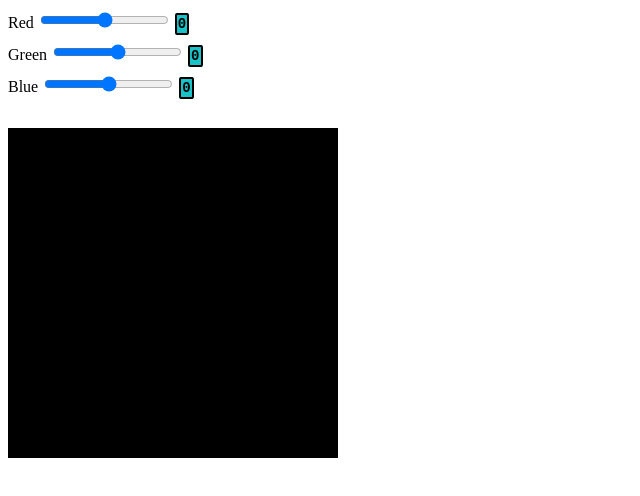
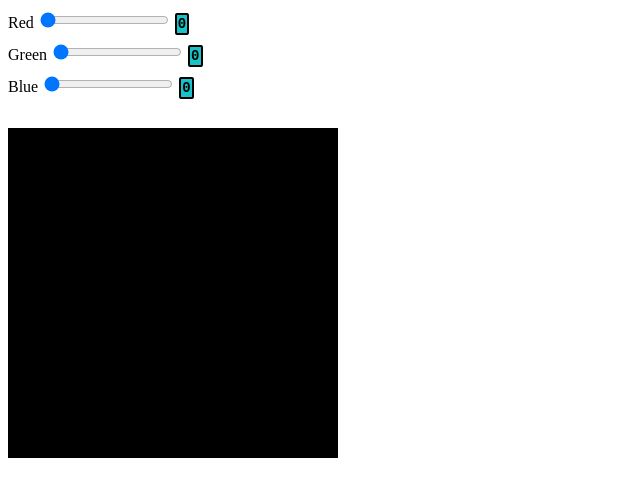
Before and after one commit to NickArch94/Color-Picker, a plain HTML site: page index.html in a window 1280 px wide. Shown: the whole page, without its empty margins (0-640 px from the left). Drawn offline with Linux system fonts and the light colour scheme.

Commit message:
added 'value=0' parameters to the red, green, and blue ranges in the HTML.

```diff
--- a/index.html
+++ b/index.html
@@ -14,6 +14,7 @@
             <label for="red">Red</label>
             <input type="range"
                    id="red"
+                   value="0"
                    min="0"
                    max="255"
                    class="picker">
@@ -23,6 +24,7 @@
             <label for="green">Green</label>
             <input type="range"
                    id="green"
+                   value="0"
                    min="0"
                    max="255"
                    class="picker">
@@ -32,6 +34,7 @@
             <label for="blue">Blue</label>
             <input type="range"
                    id="blue"
+                   value="0"
                    min="0"
                    max="255"
                    class="picker">
--- a/script.js
+++ b/script.js
@@ -9,6 +9,7 @@ function initColorPicker() {
         red: document.getElementById("red"),
         green: document.getElementById("green"),
         blue: document.getElementById("blue"),
+
     };
     let colorPickers = document.getElementsByClassName('picker');
     setColorPickerEventListeners(colorBox, rgb, colorPickers);
```
